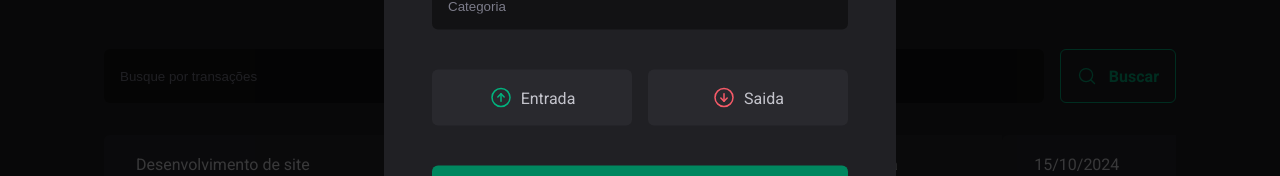
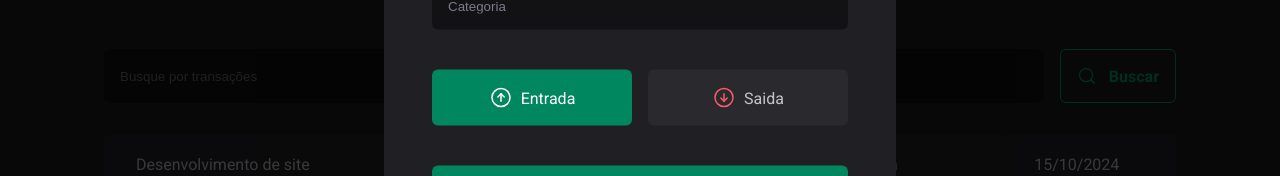
Before and after one commit to WilliamFilh0/dt-money, a React (Vite) app: page / in a window 1280 px wide. Both pictures are taken after a click on the button "Nova transação". Shown: the part 390-566 px from the top of the page. Built offline with nearby package versions, Linux system fonts and the light colour scheme; data requests are answered from the project's data file.

Commit message:
feat: integrate Controller with TransactionType

```diff
--- a/src/components/NewTrasactionModal/index.tsx
+++ b/src/components/NewTrasactionModal/index.tsx
@@ -1,5 +1,6 @@
 import * as Dialog from "@radix-ui/react-dialog";
 import { ArrowCircleDown, ArrowCircleUp, X } from "phosphor-react";
+import { Controller } from "react-hook-form";
 
 import * as z from "zod";
 
@@ -14,21 +15,25 @@ import { useForm } from "react-hook-form";
 import { zodResolver } from "@hookform/resolvers/zod";
 
 const newTransactionFormSchema = z.object({
-  discription: z.string(),
+  description: z.string(),
   price: z.number(),
   category: z.string(),
-  // type: z.enum(["income", "outcome"]),
+  type: z.enum(["income", "outcome"]),
 });
 
 type newTransactionFormInputs = z.infer<typeof newTransactionFormSchema>;
 
 export function NewTransactionModal() {
   const {
+    control,
     register,
     handleSubmit,
     formState: { isSubmitting },
   } = useForm<newTransactionFormInputs>({
     resolver: zodResolver(newTransactionFormSchema),
+    defaultValues: {
+      type: "income",
+    },
   });
 
   async function handleCreateNewTransaction(data: newTransactionFormInputs) {
@@ -53,7 +58,7 @@ export function NewTransactionModal() {
             type="text"
             placeholder="Descrição"
             required
-            {...register("discription")}
+            {...register("description")}
           />
           <input
             type="number"
@@ -68,7 +73,16 @@ export function NewTransactionModal() {
             {...register("category")}
           />
 
-          <TransactionType>
+          <Controller
+            control={control}
+            name="type"
+            render={({ field }) => {
+              console.log(field);
+              return (
+                <TransactionType
+                  onValueChange={field.onChange}
+                  value={field.value}
+                >
                   <TransactionTypeButton variant="income" value="income">
                     <ArrowCircleUp size={24} />
                     Entrada
@@ -78,6 +92,9 @@ export function NewTransactionModal() {
                     Saida
                   </TransactionTypeButton>
                 </TransactionType>
+              );
+            }}
+          />
 
           <button type="submit" disabled={isSubmitting}>
             Cadastrar
```
Lines whose indentation alone changed are shown as unchanged.
